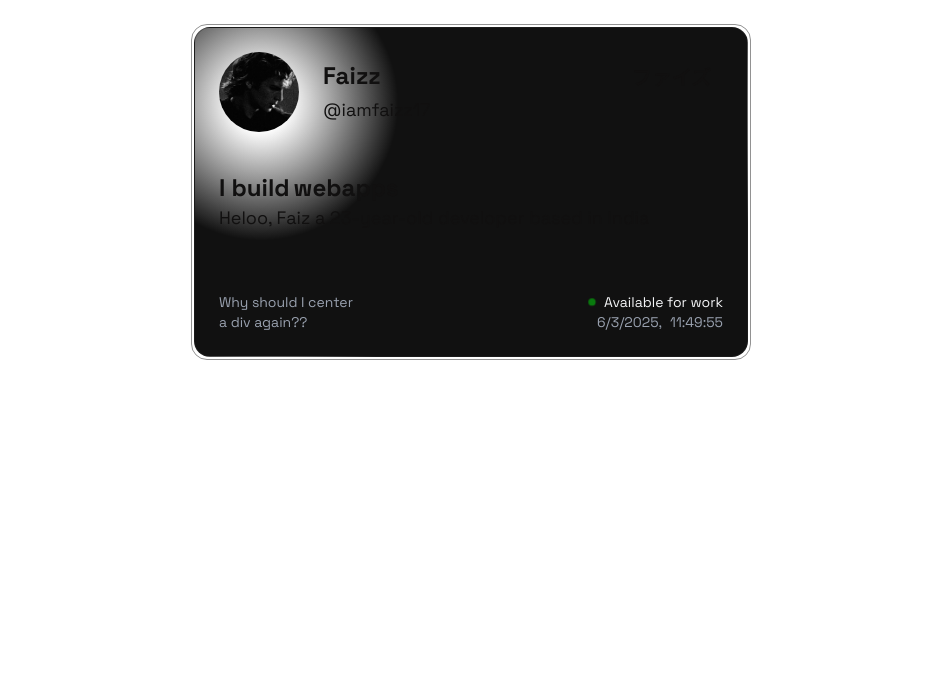
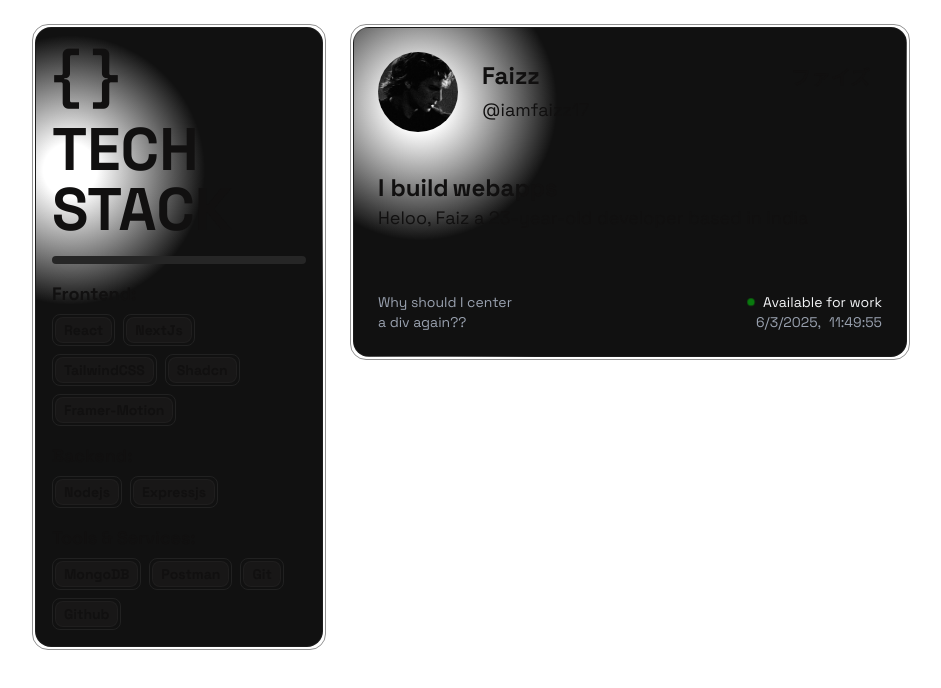
Before and after one commit to faizshaikh17/bento, a Next.js app: page / in a window 1280 px wide. Shown: the top 688 px of the page, without its empty margins (169-1110 px from the left). Built offline with nearby package versions, Linux system fonts and the light colour scheme.

Commit message:
tech-stack

```diff
--- a/app/globals.css
+++ b/app/globals.css
@@ -43,6 +43,24 @@ body {
       animation: beat 2s infinite ease-in-out;
     }
 
+
+@keyframes grow {
+  0% {
+    width: 0%;
+  }
+  100% {
+    width: 100%;
+  }
+}
+
+@layer utilities {
+  .animate-grow {
+    animation: grow 2s ease-in-out forwards;
+  }
+}
+
+
+
     .mono {
        font-family: var(--font-space-mono), sans-serif;
     }
--- a/app/page.tsx
+++ b/app/page.tsx
@@ -1,8 +1,9 @@
 import HeroWrapper from './ui/components/HeroWrapper'
-
+import SkillsWrapper from './ui/components/SkillsWrapper'
 export default function Home() {
   return (
-    <div className="flex justify-center p-6">
+    <div className="flex justify-center gap-6 p-6">
+      <SkillsWrapper />
       <HeroWrapper />
     </div>
   )
--- a/app/ui/components/Hero.tsx
+++ b/app/ui/components/Hero.tsx
@@ -38,7 +38,7 @@ export default function Hero() {
                 })
             }}
             animate={controls}
-            className="flex border border-neutral-800/50 z-0 w-[35rem] rounded-2xl flex-col p-0.5 cursor-grab"
+            className="flex border h-fit border-neutral-800/50 z-0 w-[35rem] rounded-2xl flex-col p-0.5 cursor-grab"
             style={{ touchAction: 'none' }}>
                 <div className="border space-y-10 sm:p-6 p-2 bg-[radial-gradient(circle_at_12%_23%,_rgba(255,255,255,0.09)_5%,_#111111_25%)] border-neutral-800/50 z-1 rounded-2xl ">
                     <div className="flex justify-between items-start">
--- /dev/null
+++ b/app/ui/components/Skills.tsx
@@ -0,0 +1,92 @@
+// import Image from "next/image"
+import { motion, useAnimation } from 'framer-motion'
+// import { useEffect, useState } from "react"
+
+export default function Skills() {
+    const controls = useAnimation()
+    const frontendSkills = ['React', 'NextJs', 'TailwindCSS', 'Shadcn', 'Framer-Motion']
+    const backendSkills = ['Nodejs', 'Expressjs']
+    const toolsServices = ['MongoDB', 'Postman', 'Git', 'Github']
+
+    return (
+        <motion.div
+            drag
+            dragElastic={1}
+            onMouseUpCapture={() => {
+                controls.start({
+                    x: 0,
+                    y: 0,
+                    transition: { type: 'spring', stiffness: 100, damping: 50 }
+                })
+            }}
+            animate={controls}
+            className="flex border h-fit border-neutral-800/50 z-0 rounded-2xl flex-col p-0.5 cursor-grab"
+            style={{ touchAction: 'none' }}
+        >
+            <div className="border space-y-4 h-full w-[18rem] sm:p-4 p-2 bg-[radial-gradient(circle_at_12%_23%,_rgba(255,255,255,0.09)_5%,_#111111_25%)] border-neutral-800/50 z-1 rounded-2xl">
+                <div className='flex flex-col text-6xl gap-4 font-bold'>
+                    <div className='flex gap-3 hover:gap-6 transition-all duration-300 ease-in-out'>
+                        <span>{"{"}</span><span>{"}"}</span>
+                    </div>
+                    <div>
+                        <p>TECH</p>
+                        <p>STACK</p>
+                    </div>
+                </div>
+
+                <div className="group relative h-2 w-full bg-neutral-800 rounded-2xl overflow-hidden">
+                    <div className="absolute left-0 top-0 h-full bg-white loading-bar group-hover:animate-grow"></div>
+                </div>
+
+
+                <div className='space-y-1.5'>
+                    <p className='text-lg font-bold'>Frontend:</p>
+                    <div className='flex flex-wrap gap-2 text-sm font-bold'>
+                        {frontendSkills.map((item) => (
+                            <span
+                                key={item}
+                                className='flex border border-neutral-800/80 z-0 rounded-lg flex-col p-0.5 cursor-grab hover:border-white/50'
+                            >
+                                <span className="flex border px-2 bg-[#181717] border-neutral-800/50 z-0 rounded-lg flex-col p-0.5 cursor-grab">
+                                    {item}
+                                </span>
+                            </span>
+                        ))}
+                    </div>
+                </div>
+
+                <div className='space-y-1.5'>
+                    <p className='text-lg font-bold'>Backend:</p>
+                    <div className='flex flex-wrap gap-2 text-sm font-bold'>
+                        {backendSkills.map((item) => (
+                            <span
+                                key={item}
+                                className='flex border border-neutral-800/80 z-0 rounded-lg flex-col p-0.5 cursor-grab hover:border-white/50'
+                            >
+                                <span className="flex border px-2 bg-[#181717] border-neutral-800/50 z-0 rounded-lg flex-col p-0.5 cursor-grab">
+                                    {item}
+                                </span>
+                            </span>
+                        ))}
+                    </div>
+                </div>
+
+                <div className='space-y-1.5'>
+                    <p className='text-lg font-bold'>Tools & Services:</p>
+                    <div className='flex flex-wrap gap-2 text-sm font-bold'>
+                        {toolsServices.map((item) => (
+                            <span
+                                key={item}
+                                className='flex border border-neutral-800/80 z-0 rounded-lg flex-col p-0.5 cursor-grab hover:border-white/50'
+                            >
+                                <span className="flex border px-2 bg-[#181717] border-neutral-800/50 z-0 rounded-lg flex-col p-0.5 cursor-grab">
+                                    {item}
+                                </span>
+                            </span>
+                        ))}
+                    </div>
+                </div>
+            </div>
+        </motion.div>
+    )
+}
--- /dev/null
+++ b/app/ui/components/SkillsWrapper.tsx
@@ -0,0 +1,9 @@
+'use client'
+
+import dynamic from 'next/dynamic'
+
+const Skills = dynamic(() => import('./Skills'), { ssr: false })
+
+export default function HeroWrapper() {
+    return <Skills />
+}
```
